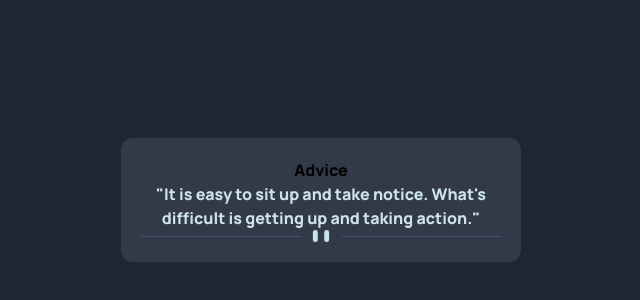
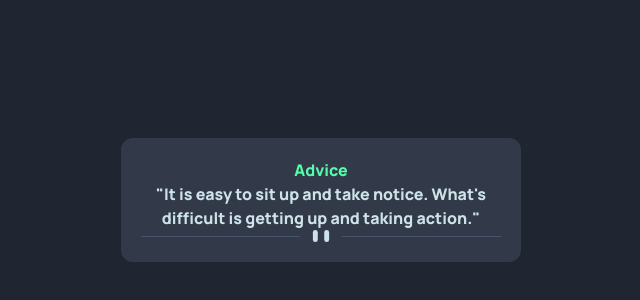
Before and after one commit to Jithin-b-p/advice-generator-app, a React (Vite) app: page / in a window 1280 px wide. Shown: the part 200-500 px from the top of the page, without its empty margins (319-959 px from the left). Built offline with nearby package versions, Linux system fonts and the light colour scheme.

Commit message:
stying component

```diff
--- a/src/components/AdvicePreview.tsx
+++ b/src/components/AdvicePreview.tsx
@@ -1,7 +1,7 @@
 function AdvicePreview() {
   return (
     <div className="bg-custNeutral-200 max-w-[25rem] text-center flex flex-col items-center p-5 rounded-xl">
-      <span>Advice</span>
+      <span className="text-primary-neonGreen">Advice</span>
       <p className="text-primary-lightCyan">
         "It is easy to sit up and take notice. What's difficult is getting up
         and taking action."
--- a/src/index.css
+++ b/src/index.css
@@ -20,6 +20,7 @@
   --clr-neutral-300: 218 23% 16%;
 
   --clr-primary-light-cyan: 193 38% 86%;
+  --clr-primary-neon: 150 100% 66%;
 }
 body {
   font-family: var(--ff-primary), var(--ff-default);
--- a/tailwind.config.js
+++ b/tailwind.config.js
@@ -12,6 +12,7 @@ export default {
 
         primary: {
           lightCyan: "hsl(var(--clr-primary-light-cyan))",
+          neonGreen: "hsl(var(--clr-primary-neon))",
         },
       },
     },
```
